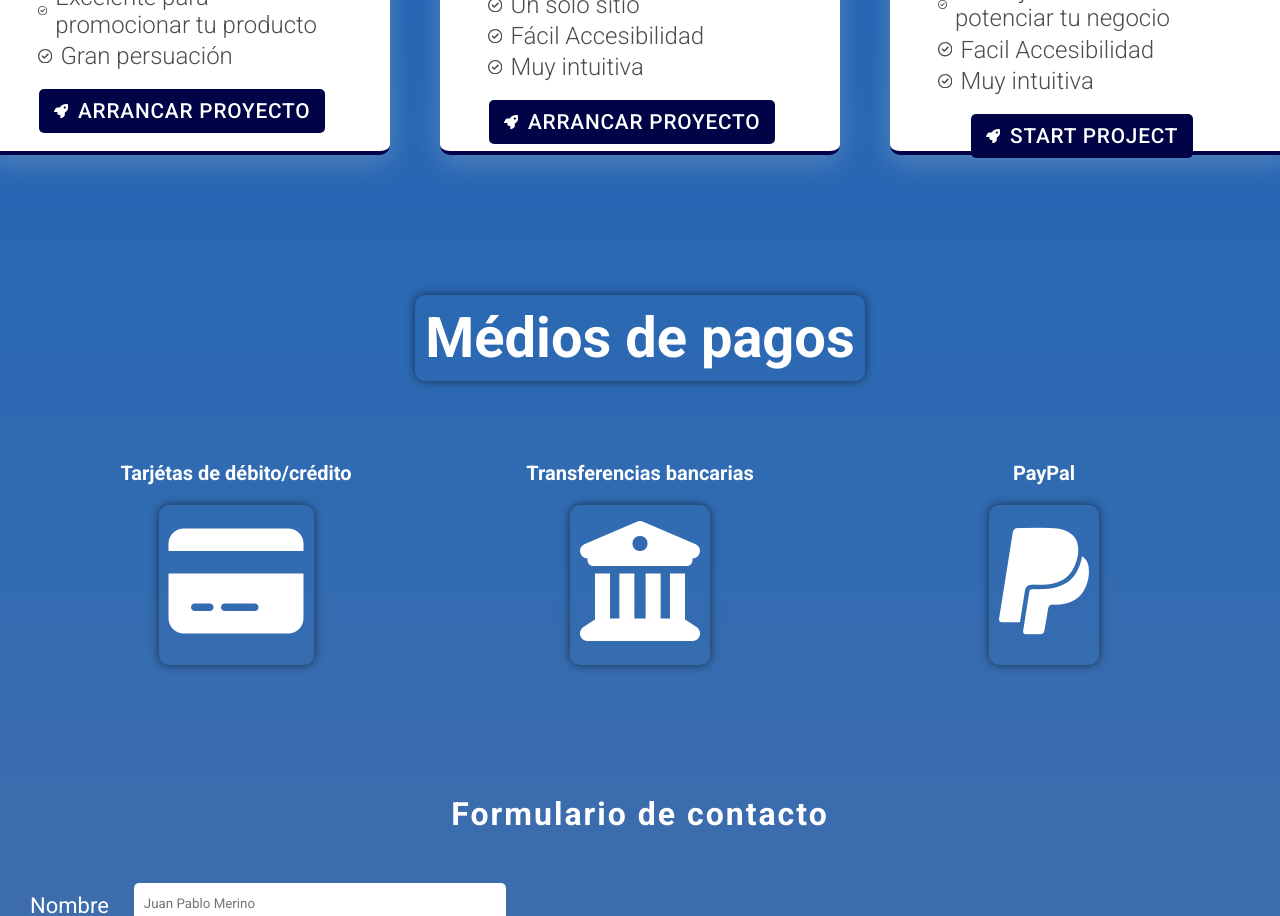
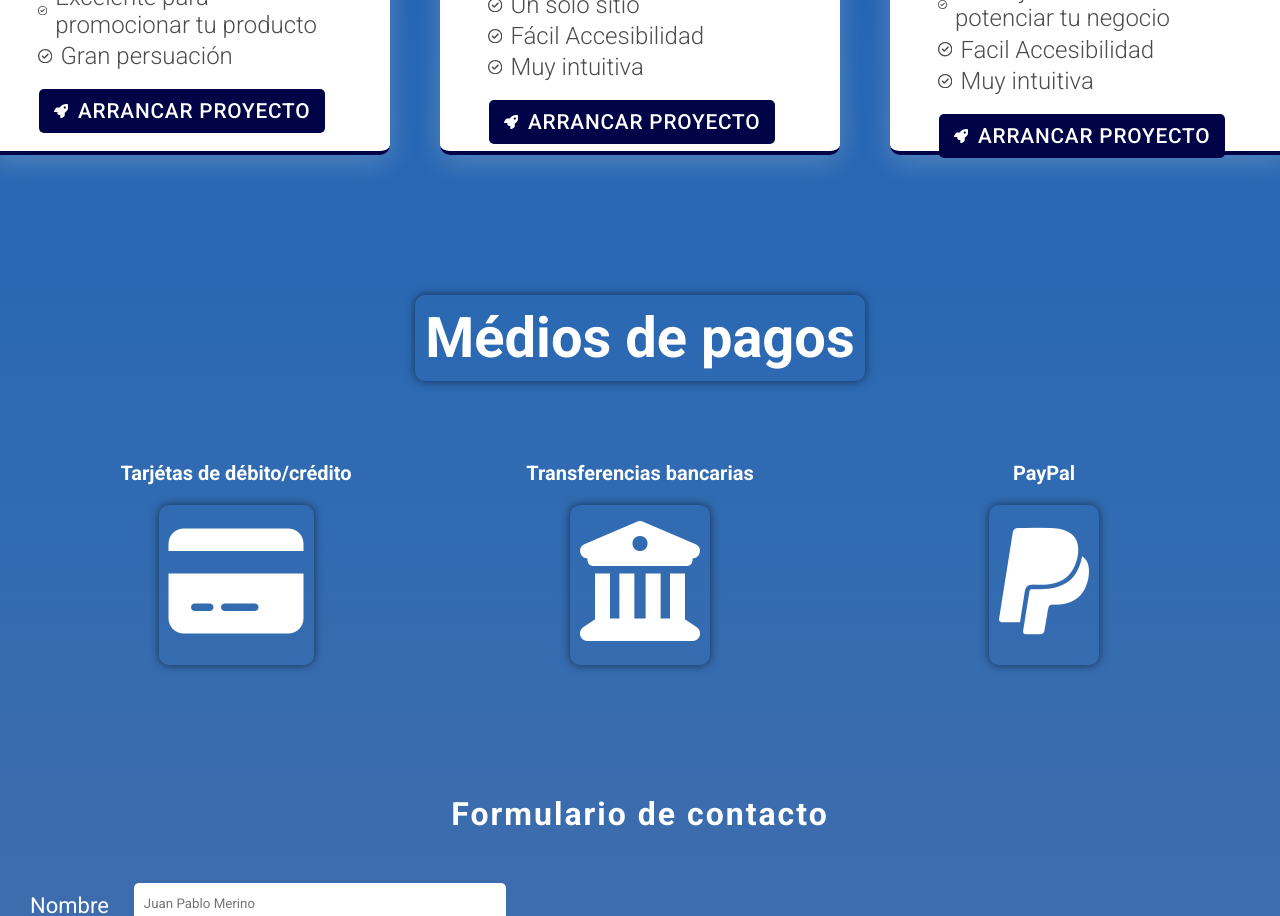
Before and after one commit to Juampishh/-WebDev-, a React (Vite) app: page / in a window 1280 px wide. Shown: the part 1580-2496 px from the top of the page. Built offline with nearby package versions, Linux system fonts and the light colour scheme.

Commit message:
edité las cards de los precios

```diff
--- a/src/components/Price/Price.jsx
+++ b/src/components/Price/Price.jsx
@@ -192,7 +192,7 @@ function Price() {
 								className="svg-rocket">
 								<path d="M156.6 384.9L125.7 353.1C117.2 345.5 114.2 333.1 117.1 321.8C120.1 312.9 124.1 301.3 129.8 288H24C15.38 288 7.414 283.4 3.146 275.9C-1.123 268.4-1.042 259.2 3.357 251.8L55.83 163.3C68.79 141.4 92.33 127.1 117.8 127.1H200C202.4 124 204.8 120.3 207.2 116.7C289.1-4.07 411.1-8.142 483.9 5.275C495.6 7.414 504.6 16.43 506.7 28.06C520.1 100.9 516.1 222.9 395.3 304.8C391.8 307.2 387.1 309.6 384 311.1V394.2C384 419.7 370.6 443.2 348.7 456.2L260.2 508.6C252.8 513 243.6 513.1 236.1 508.9C228.6 504.6 224 496.6 224 488V380.8C209.9 385.6 197.6 389.7 188.3 392.7C177.1 396.3 164.9 393.2 156.6 384.9V384.9zM384 167.1C406.1 167.1 424 150.1 424 127.1C424 105.9 406.1 87.1 384 87.1C361.9 87.1 344 105.9 344 127.1C344 150.1 361.9 167.1 384 167.1z"></path>
 							</svg>
-							<span>START PROJECT</span>
+							<span>ARRANCAR PROYECTO</span>
 						</a>
 					</div>
 				</div>
```
